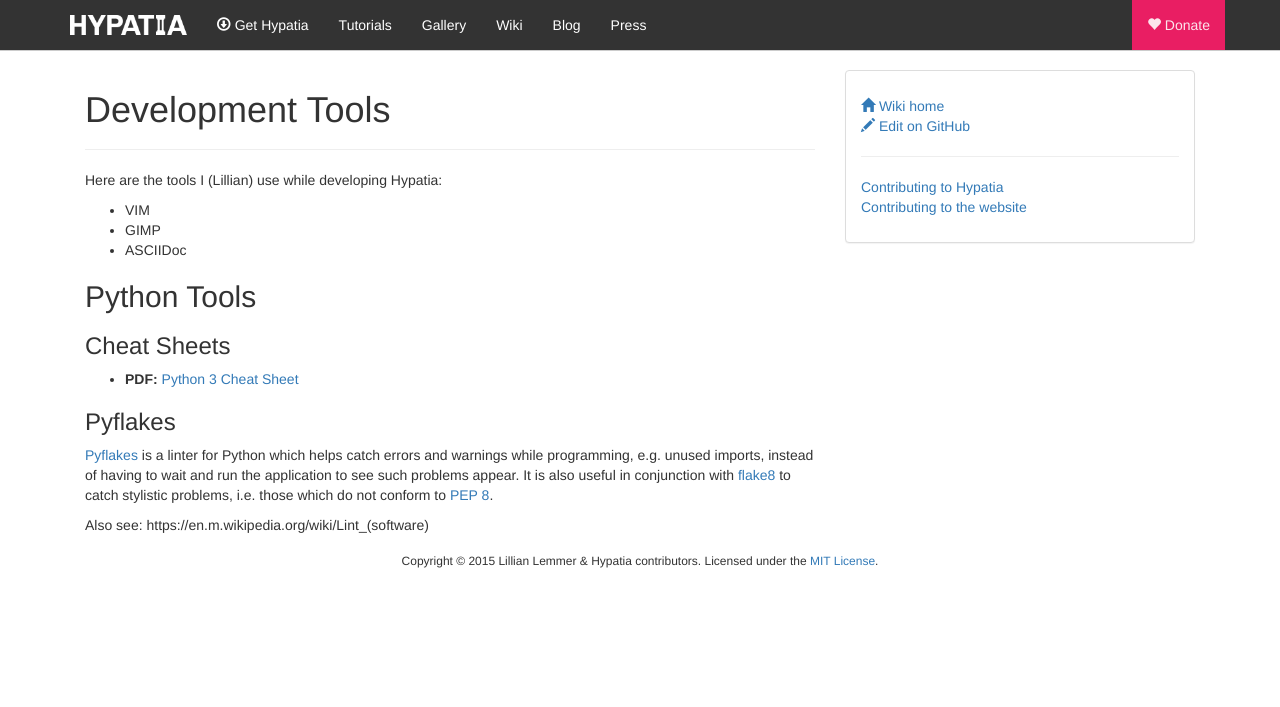
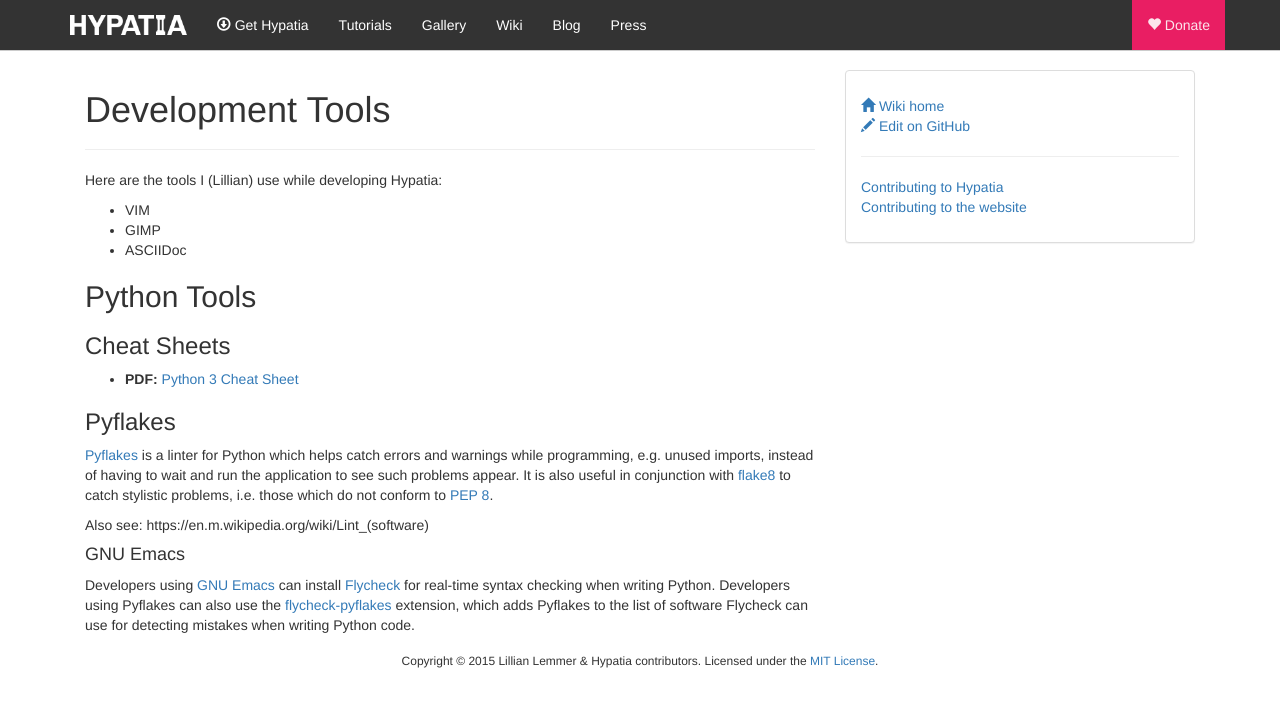
Before and after one commit to hypatia-software-org/engine.hypatia.software-old, a Jekyll site: the page built from wiki/development-tools.md, in a window 1280 px wide. Shown: the top 707 px of the page. Built offline with Jekyll 4.4.1, drawn with Linux system fonts in a browser that asks for light colours; nearby versions of some CDN libraries.

Commit message:
Add notes about how to use Pyflakes together with GNU Emacs
Signed-off-by: Eric James Michael Ritz <ejmr@plutono.com>

```diff
--- a/wiki/development-tools.md
+++ b/wiki/development-tools.md
@@ -19,3 +19,7 @@ Here are the tools I (Lillian) use while developing Hypatia:
 [Pyflakes](https://pypi.python.org/pypi/pyflakes) is a linter for Python which helps catch errors and warnings while programming, e.g. unused imports, instead of having to wait and run the application to see such problems appear.  It is also useful in conjunction with [flake8](https://pypi.python.org/pypi/flake8) to catch stylistic problems, i.e. those which do not conform to [PEP 8](https://www.python.org/dev/peps/pep-0008/).
 
 Also see: https://en.m.wikipedia.org/wiki/Lint_(software)
+
+#### GNU Emacs
+
+Developers using [GNU Emacs](https://www.gnu.org/software/emacs/) can install [Flycheck](http://www.flycheck.org/) for real-time syntax checking when writing Python.  Developers using Pyflakes can also use the [flycheck-pyflakes](https://github.com/Wilfred/flycheck-pyflakes) extension, which adds Pyflakes to the list of software Flycheck can use for detecting mistakes when writing Python code.
```
